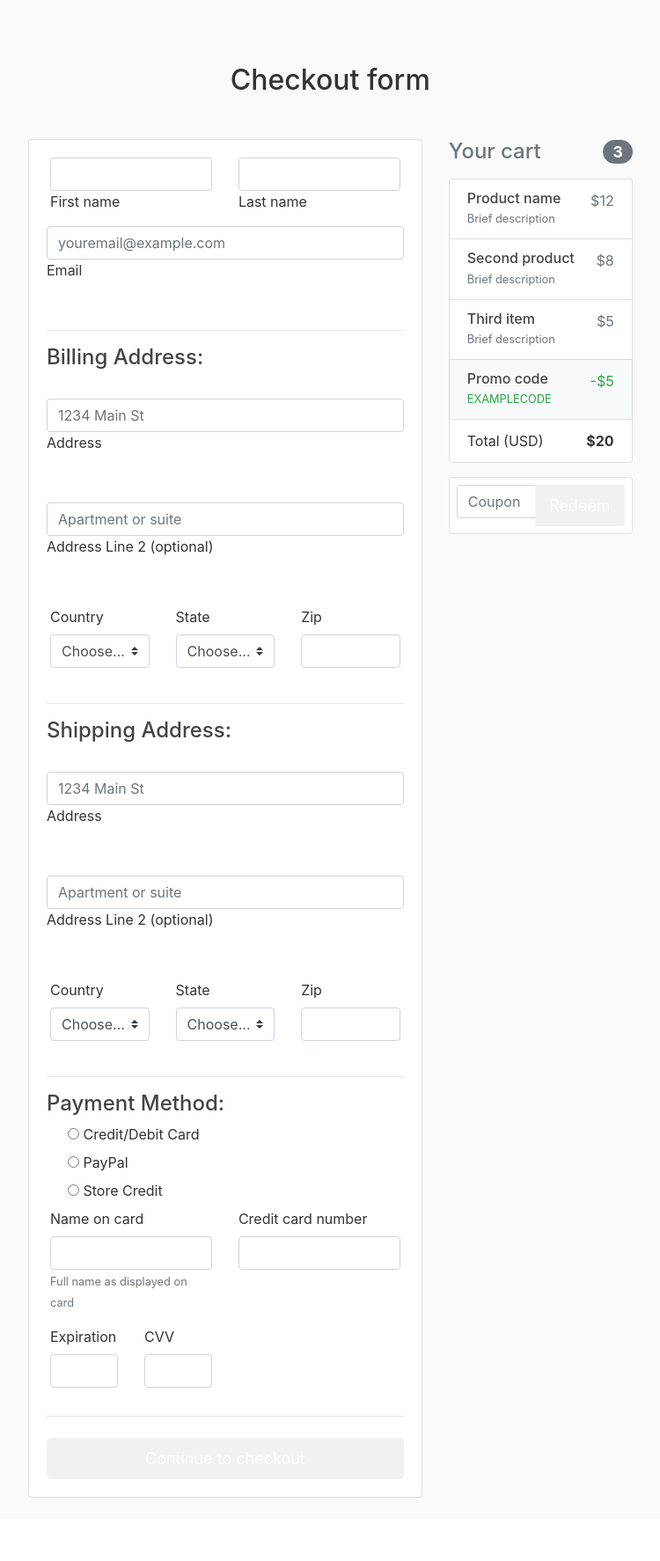
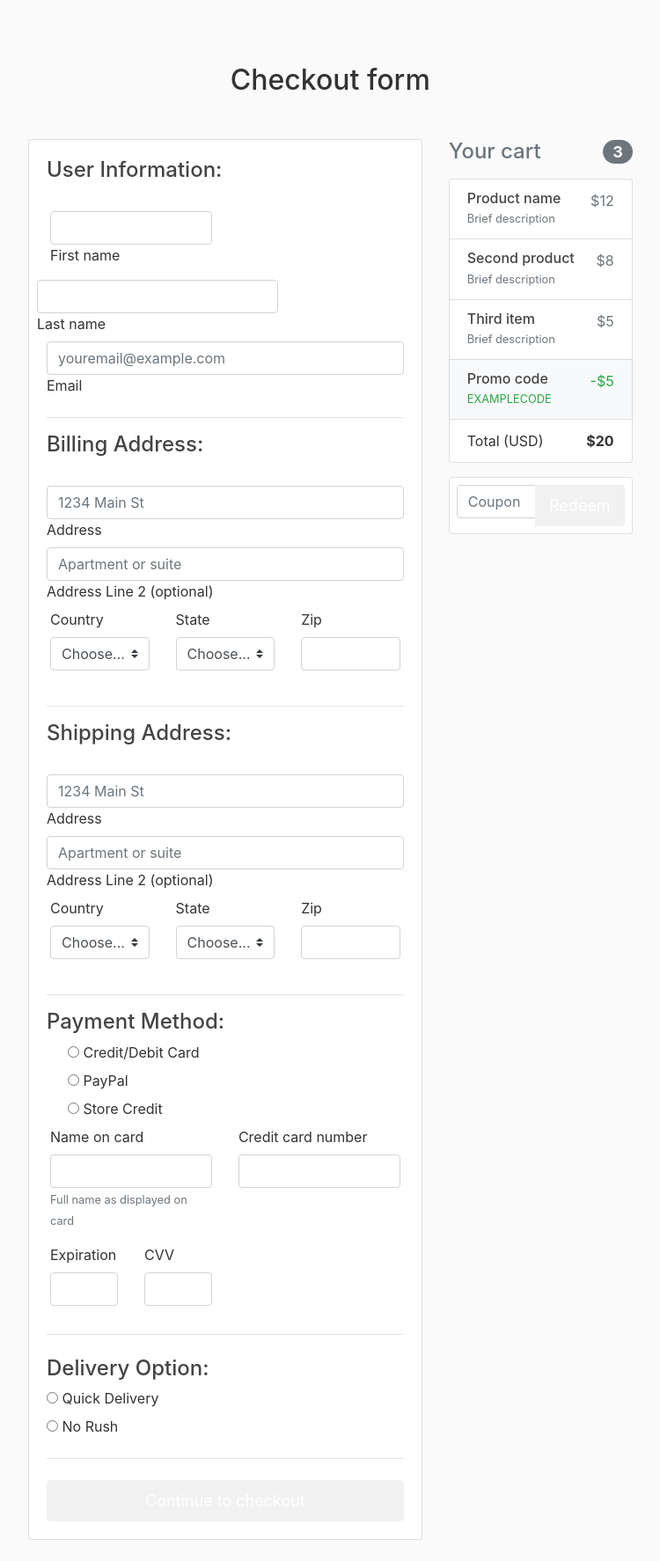
Before and after one commit to ogarza98/superStore_CS3773, a Django app: page /cart/ in a window 1280 px wide. Shown: the part 56-1830 px from the top of the page at 88% size, without its empty margins (76-826 px from the left). Before the commit the page ends 1758 px from the top, so only its background shows below. Run offline with Django 3.2, Linux system fonts and the light colour scheme; some libraries are stand-ins or nearby versions.

Commit message:
added features to checkout

```diff
--- a/django_project/superStore_website/forms.py
+++ b/django_project/superStore_website/forms.py
@@ -21,6 +21,10 @@ class cart(forms.Form):
         ('PayPal', 'PayPal'),
         ('Store Credit', 'Store Credit'),
     )
+    DELIVERY_TYPE = (
+        ('Quick Delivery', 'Quick Delivery'),
+        ('No Rush', 'No Rush'),
+    )
     first_name = forms.CharField(max_length=80)
     last_name  = forms.CharField(max_length=80)
     email      = forms.CharField(max_length=80)
@@ -30,6 +34,7 @@ class cart(forms.Form):
     #state      = forms.CharField(max_length=2, choices=STATES, default='State')
     zipCode     = forms.CharField(max_length=20)
     paymentType = forms.ChoiceField(choices=PAYMENT_TYPE,widget=forms.RadioSelect())
+    deliveryType = forms.ChoiceField(choices=DELIVERY_TYPE, widget=RadioSelect())
     nameOnCd    = forms.CharField(max_length=160)
     cardNum     = forms.CharField(max_length=20)
     expireDt    = forms.CharField(max_length=6)
--- a/django_project/superStore_website/templates/superStore_website/cart.html
+++ b/django_project/superStore_website/templates/superStore_website/cart.html
@@ -20,14 +20,14 @@
             <form class="card-body" method='POST' action="{% url 'receipt' %}">
                {% csrf_token %}
 
+               <h4>User Information: </h4><br>
               <!--Grid row-->
               <div class="row">
-
                 <!--Grid column-->
                 <div class="col-md-6 mb-2">
 
-                  <!--firstName-->
-                  <div class="md-form ">
+                  <!--firstName <div class="md-form ">-->
+                  <div>
                     <input type="text" name="first_name" class="form-control">
                     <label>First name</label>
                   </div>
@@ -35,8 +35,8 @@
                 </div>
                 <!--Grid column-->
 
-                <!--Grid column-->
-                <div class="col-md-6 mb-2">
+                <!--Grid column <div class="col-md-6 mb-2">-->
+                <div>
 
                   <!--lastName-->
                   <div class="md-form">
@@ -50,8 +50,8 @@
               </div>
               <!--Grid row-->
 
-              <!--email-->
-              <div class="md-form mb-5">
+              <!--email  <div class="md-form mb-5">-->
+              <div>
                 <input type="text" name="email"class="form-control" placeholder="youremail@example.com">
                 <label>Email</label>
               </div>
@@ -59,14 +59,14 @@
               <hr>
               <h4>Billing Address: </h4><br>
 
-              <!--address-->
-              <div class="md-form mb-5">
+              <!--address class="md-form mb-5"-->
+              <div >
                 <input type="text" name="address" class="form-control" placeholder="1234 Main St">
                 <label>Address</label>
               </div>
 
-              <!--address-2-->
-              <div class="md-form mb-5">
+              <!--address-2 class="md-form mb-5"-->
+              <div>
                 <input type="text" name="altaddress" class="form-control" placeholder="Apartment or suite">
                 <label>Address Line 2 (optional)</label>
               </div>
@@ -127,15 +127,15 @@
                <!--
                  add code here
                -->
-                            <!--address-->
+              <!--address class="md-form mb-5"-->
               <h4>Shipping Address: </h4><br>
-              <div class="md-form mb-5">
+              <div>
                 <input type="text" name="address" class="form-control" placeholder="1234 Main St">
                 <label>Address</label>
               </div>
 
-              <!--address-2-->
-              <div class="md-form mb-5">
+              <!--address-2 class="md-form mb-5"-->
+              <div >
                 <input type="text" name="altaddress" class="form-control" placeholder="Apartment or suite">
                 <label>Address Line 2 (optional)</label>
               </div>
@@ -236,6 +236,13 @@
                 </div>
               </div>
               <hr class="mb-4">
+              <h4>Delivery Option: </h4>
+              {% for choice in form.deliveryType %}
+              <div>
+                {{ choice }}
+              </div>
+              {% endfor %}
+              <hr class="mb-4">
               <button class="btn btn-primary btn-lg btn-block" type="submit">Continue to checkout</button>
 
             </form>
```
